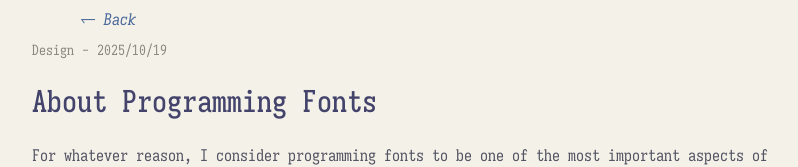
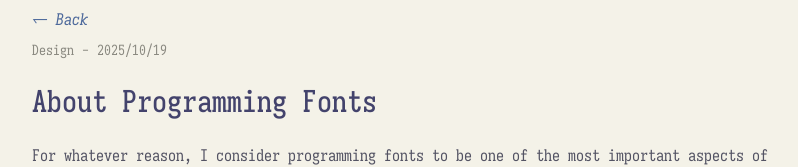
Before and after one commit to dhisonp/page, a Next.js app: page /blog/about-programming-fonts in a window 1280 px wide. Shown: the top 167 px of the page, without its empty margins (240-1038 px from the left). Built offline with nearby package versions, Linux system fonts and the light colour scheme.

Commit message:
set back top bar to 3xl

```diff
--- a/src/app/blog/[slug]/page.tsx
+++ b/src/app/blog/[slug]/page.tsx
@@ -45,7 +45,7 @@
   return (
     <main className="min-h-screen pb-6">
       <div className="sticky top-0 py-2 blog-back-row">
-        <div className="mx-auto max-w-2xl px-4">
+        <div className="mx-auto max-w-3xl px-4">
           <Link href="/" className="inline-block link-item">
             &#8637; Back
           </Link>
```
